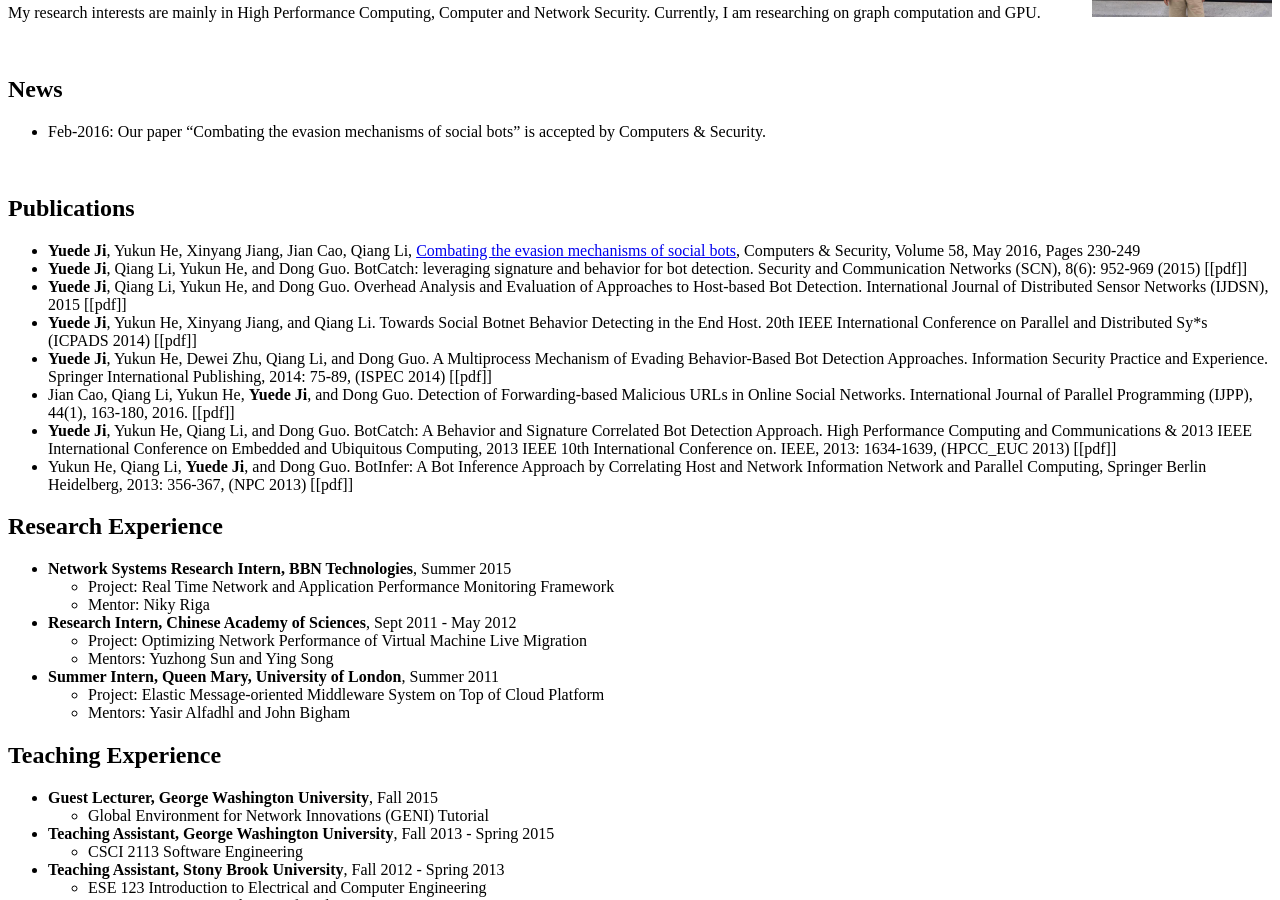
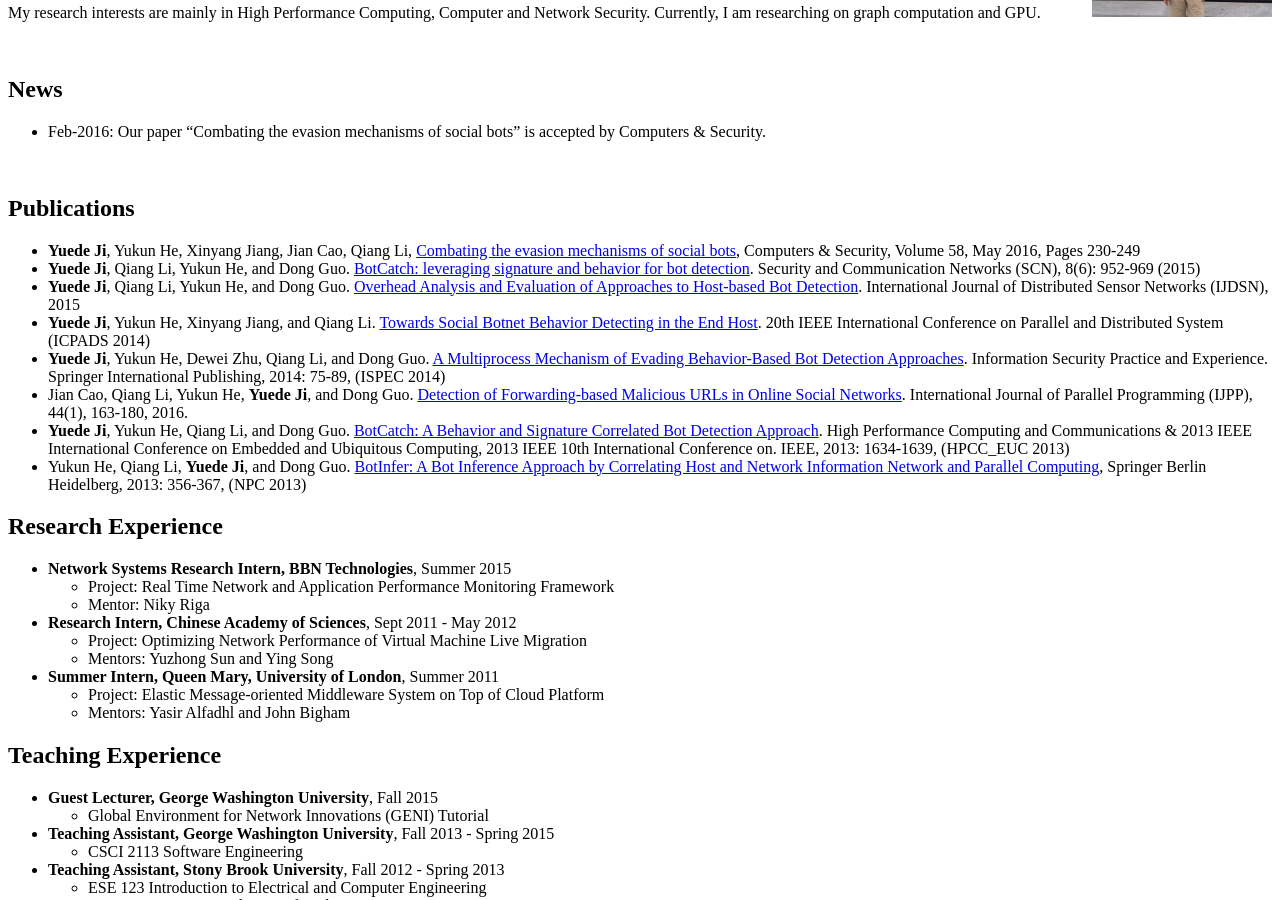
Before and after one commit to yuede/yuede.github.io, a Jekyll site: the page built from index.md, in a window 1280 px wide and 900 px high, scrolled down 322 px. Built offline with Jekyll 4.4.1, drawn with Linux system fonts in a browser that asks for light colours; nearby versions of some CDN libraries.

Commit message:
update resume 6

```diff
--- a/index.md
+++ b/index.md
@@ -24,13 +24,13 @@ My research interests are mainly in High Performance Computing, Computer and Net
 ## Publications
 
 * **Yuede Ji**, Yukun He, Xinyang Jiang, Jian Cao, Qiang Li, [Combating the evasion mechanisms of social bots](static/papers/Combating the evasion mechanisms of social bots_CS_2016.pdf), Computers & Security, Volume 58, May 2016, Pages 230-249
-*  **Yuede Ji**, Qiang Li, Yukun He, and Dong Guo. BotCatch: leveraging signature and behavior for bot detection. Security and Communication Networks (SCN), 8(6): 952-969 (2015) [[pdf]]
-* **Yuede Ji**, Qiang Li, Yukun He, and Dong Guo. Overhead Analysis and Evaluation of Approaches to Host-based Bot Detection. International Journal of Distributed Sensor Networks (IJDSN), 2015 [[pdf]]
-* **Yuede Ji**, Yukun He, Xinyang Jiang, and Qiang Li. Towards Social Botnet Behavior Detecting in the End Host. 20th IEEE International Conference on Parallel and Distributed Sy*s (ICPADS 2014) [[pdf]]
-* **Yuede Ji**, Yukun He, Dewei Zhu, Qiang Li, and Dong Guo. A Multiprocess Mechanism of Evading Behavior-Based Bot Detection Approaches. Information Security Practice and Experience. Springer International Publishing, 2014: 75-89, (ISPEC 2014) [[pdf]]
-* Jian Cao, Qiang Li, Yukun He, **Yuede Ji**, and Dong Guo. Detection of Forwarding-based Malicious URLs in Online Social Networks. International Journal of Parallel Programming (IJPP), 44(1), 163-180, 2016. [[pdf]]
-* **Yuede Ji**, Yukun He, Qiang Li, and Dong Guo. BotCatch: A Behavior and Signature Correlated Bot Detection Approach. High Performance Computing and Communications & 2013 IEEE International Conference on Embedded and Ubiquitous Computing, 2013 IEEE 10th International Conference on. IEEE, 2013: 1634-1639, (HPCC_EUC 2013) [[pdf]]
-* Yukun He, Qiang Li, **Yuede Ji**, and Dong Guo. BotInfer: A Bot Inference Approach by Correlating Host and Network Information Network and Parallel Computing, Springer Berlin Heidelberg, 2013: 356-367, (NPC 2013) [[pdf]]
+*  **Yuede Ji**, Qiang Li, Yukun He, and Dong Guo. [BotCatch: leveraging signature and behavior for bot detection](static/papers/6 BotCatch leveraging signature and behavior for bot detection_SCN_1052.pdf). Security and Communication Networks (SCN), 8(6): 952-969 (2015)
+* **Yuede Ji**, Qiang Li, Yukun He, and Dong Guo. [Overhead Analysis and Evaluation of Approaches to Host-based Bot Detection](9_Overhead Analysis and Evaluation of Approaches to Host-Based Bot Detection.pdf). International Journal of Distributed Sensor Networks (IJDSN), 2015
+* **Yuede Ji**, Yukun He, Xinyang Jiang, and Qiang Li. [Towards Social Botnet Behavior Detecting in the End Host](8 Towards Social Botnet Behavior Detecting in the End Host_ICPADS2014.pdf). 20th IEEE International Conference on Parallel and Distributed System (ICPADS 2014)
+* **Yuede Ji**, Yukun He, Dewei Zhu, Qiang Li, and Dong Guo. [A Multiprocess Mechanism of Evading Behavior-Based Bot Detection Approaches](5 A Mulitiprocess Mechanism of Evading Behavior-Based Bot Detection Approaches_ISPEC_2014.pdf). Information Security Practice and Experience. Springer International Publishing, 2014: 75-89, (ISPEC 2014)
+* Jian Cao, Qiang Li, Yukun He, **Yuede Ji**, and Dong Guo. [Detection of Forwarding-based Malicious URLs in Online Social Networks](7 Detection of Forwarding-Based Malicious URLs in Online Social Networks_IJPP2014.pdf). International Journal of Parallel Programming (IJPP), 44(1), 163-180, 2016.
+* **Yuede Ji**, Yukun He, Qiang Li, and Dong Guo. [BotCatch: A Behavior and Signature Correlated Bot Detection Approach](4 BotCatch A Behavior and Signature Correlated Bot Detection Approach_HPCC2013.pdf). High Performance Computing and Communications & 2013 IEEE International Conference on Embedded and Ubiquitous Computing, 2013 IEEE 10th International Conference on. IEEE, 2013: 1634-1639, (HPCC_EUC 2013)
+* Yukun He, Qiang Li, **Yuede Ji**, and Dong Guo. [BotInfer: A Bot Inference Approach by Correlating Host and Network Information Network and Parallel Computing](2 BotInfer A Bot Inference Approach by Correlating Host and Network Information_NPC2013.pdf), Springer Berlin Heidelberg, 2013: 356-367, (NPC 2013)
 
 ## Research Experience
   * **Network Systems Research Intern, BBN Technologies**, Summer 2015
```
